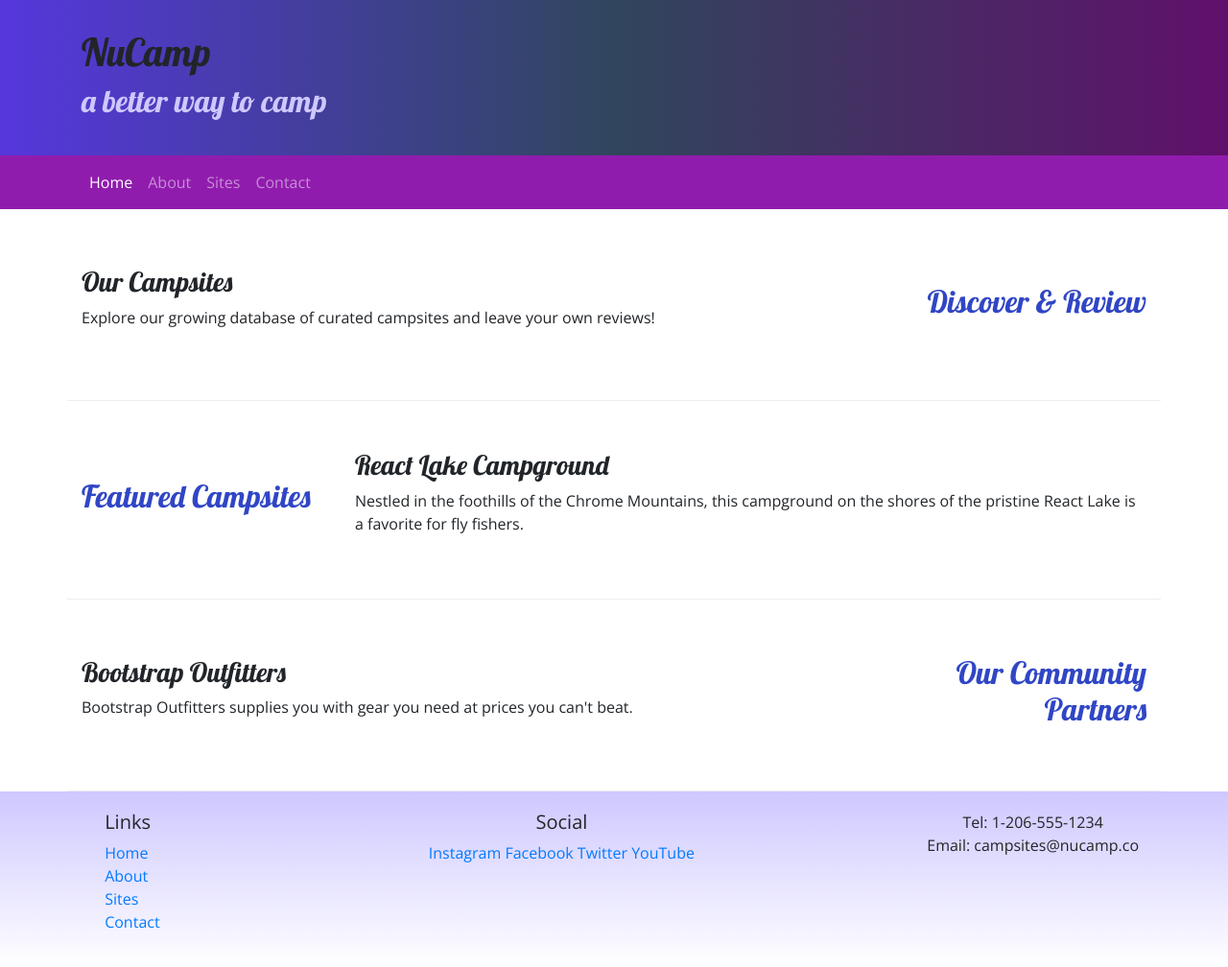
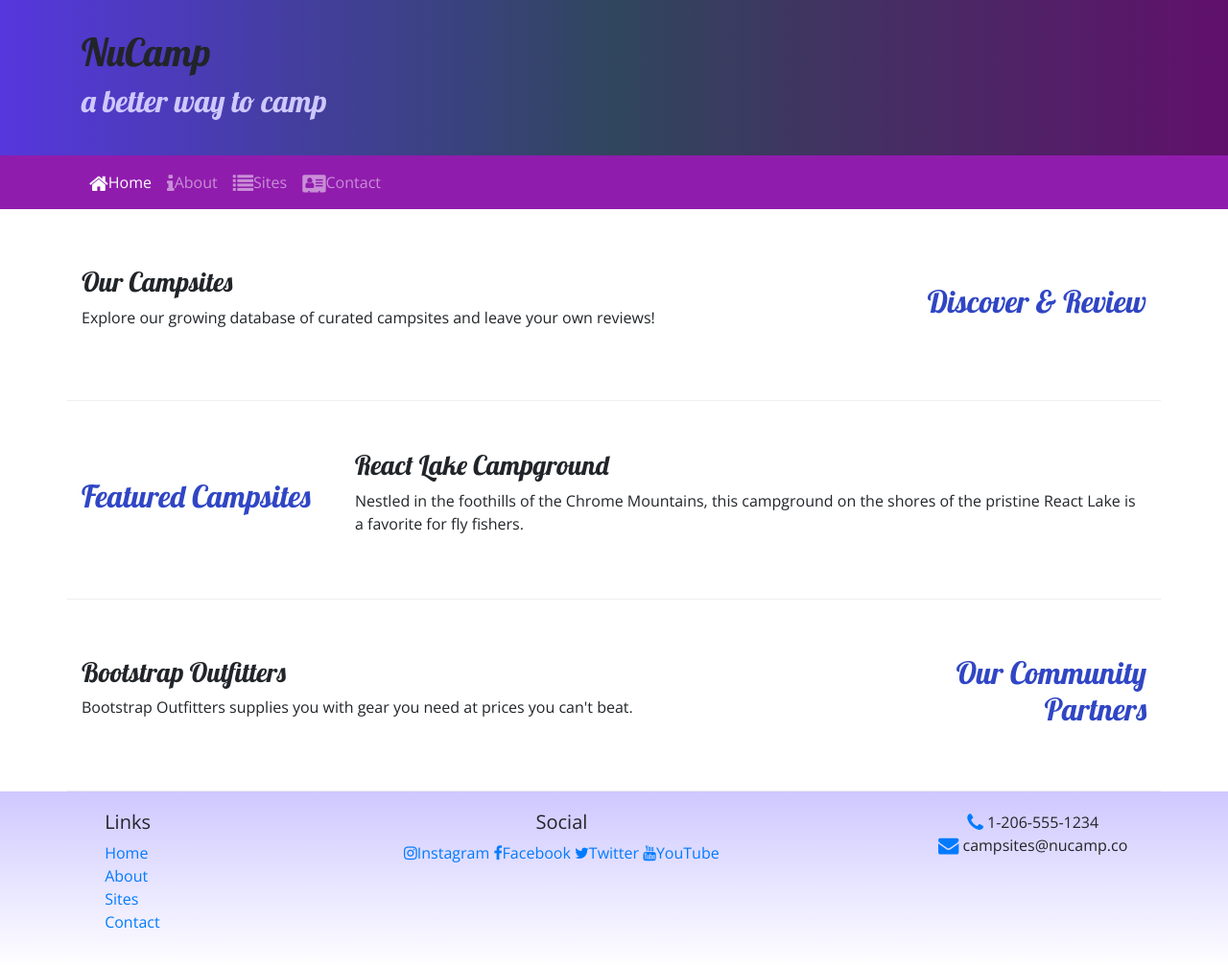
Before and after one commit to nathankthedeveloper/nucampsite, a website: page index.html in a window 1280 px wide. Shown: the whole page at 96% size. Drawn offline with nearby package versions, Linux system fonts and the light colour scheme.

Commit message:
Icon fonts

```diff
--- a/index.html
+++ b/index.html
@@ -11,6 +11,7 @@
     <title>NuCamp: A Better Way To Camp</title>
 
     <!-- Additional CSS must be placed after Bootstrap CSS -->
+        <link rel="stylesheet" href="node_modules/font-awesome/css/font-awesome.min.css" />
     <link rel="stylesheet" href="https://fonts.googleapis.com/css?family=Lobster|Open+Sans" />
     <link rel="stylesheet" href="css/styles.css" />
 </head>
@@ -35,10 +36,10 @@
 
             <div class="collapse navbar-collapse" id="nucampNavbar">
                 <ul class="navbar-nav">
-                    <li class="nav-item active"><a class="nav-link" href="#">Home</a></li></li>
-                    <li class="nav-item"><a class="nav-link" href="aboutus.html">About</a></li>
-                    <li class="nav-item"><a class="nav-link" href="#">Sites</a></li>
-                    <li class="nav-item"><a class="nav-link" href="#">Contact</a></li>
+                    <li class="nav-item active"><a class="nav-link" href="#"><i class="fa fa-home fa-lg"></i>Home</a></li></li>
+                    <li class="nav-item"><a class="nav-link" href="aboutus.html"><i class="fa fa-info fa-lg"></i>About</a></li>
+                    <li class="nav-item"><a class="nav-link" href="#"><i class="fa fa-list fa-lg"></i>Sites</a></li>
+                    <li class="nav-item"><a class="nav-link" href="#"><i class="fa fa-address-card fa-lg"></i>Contact</a></li>
                 </ul>
             </div>
     </div>
@@ -100,14 +101,14 @@
                 </div>
                 <div class="col-6 col-sm-5 text-center">
                     <h5>Social</h5>
-                    <a href="http://instagram.com/">Instagram</a>
-                    <a href="http://facebook.com/">Facebook</a>
-                    <a href="http://twitter.com/">Twitter</a>
-                    <a href="http://youtube.com/">YouTube</a>
+                    <a href="http://instagram.com/"><i class="fa fa-instagram"></i>Instagram</a>
+                    <a href="http://facebook.com/"><i class="fa fa-facebook"></i>Facebook</a>
+                    <a href="http://twitter.com/"><i class="fa fa-twitter"></i>Twitter</a>
+                    <a href="http://youtube.com/"><i class="fa fa-youtube"></i>YouTube</a>
                 </div>
                 <div class="col-sm-4 text-center">
-                    Tel: 1-206-555-1234<br />
-                    Email: campsites@nucamp.co
+                    <i class="fa fa-phone fa-lg text-primary"></i> 1-206-555-1234<br />
+                    <i class="fa fa-envelope fa-lg text-primary"></i> campsites@nucamp.co
                 </div>
             </div>
         </div>
--- a/package.json
+++ b/package.json
@@ -15,6 +15,7 @@
   },
   "dependencies": {
     "bootstrap": "^4.5.2",
+    "font-awesome": "^4.7.0",
     "jquery": "^3.5.1",
     "popper.js": "^1.16.1"
   }
```
Also changed, not shown: aboutus.html (+12 -11 lines), 1 other file.
